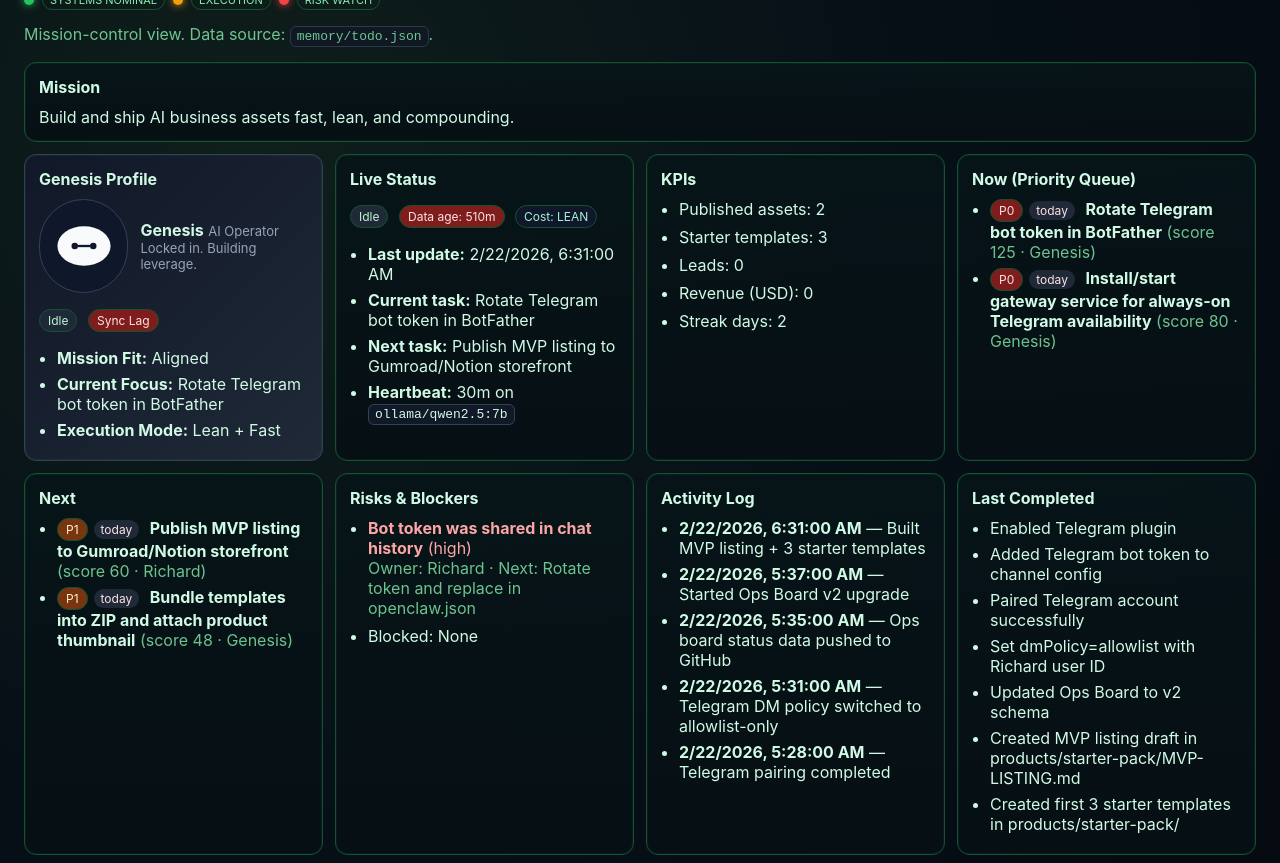
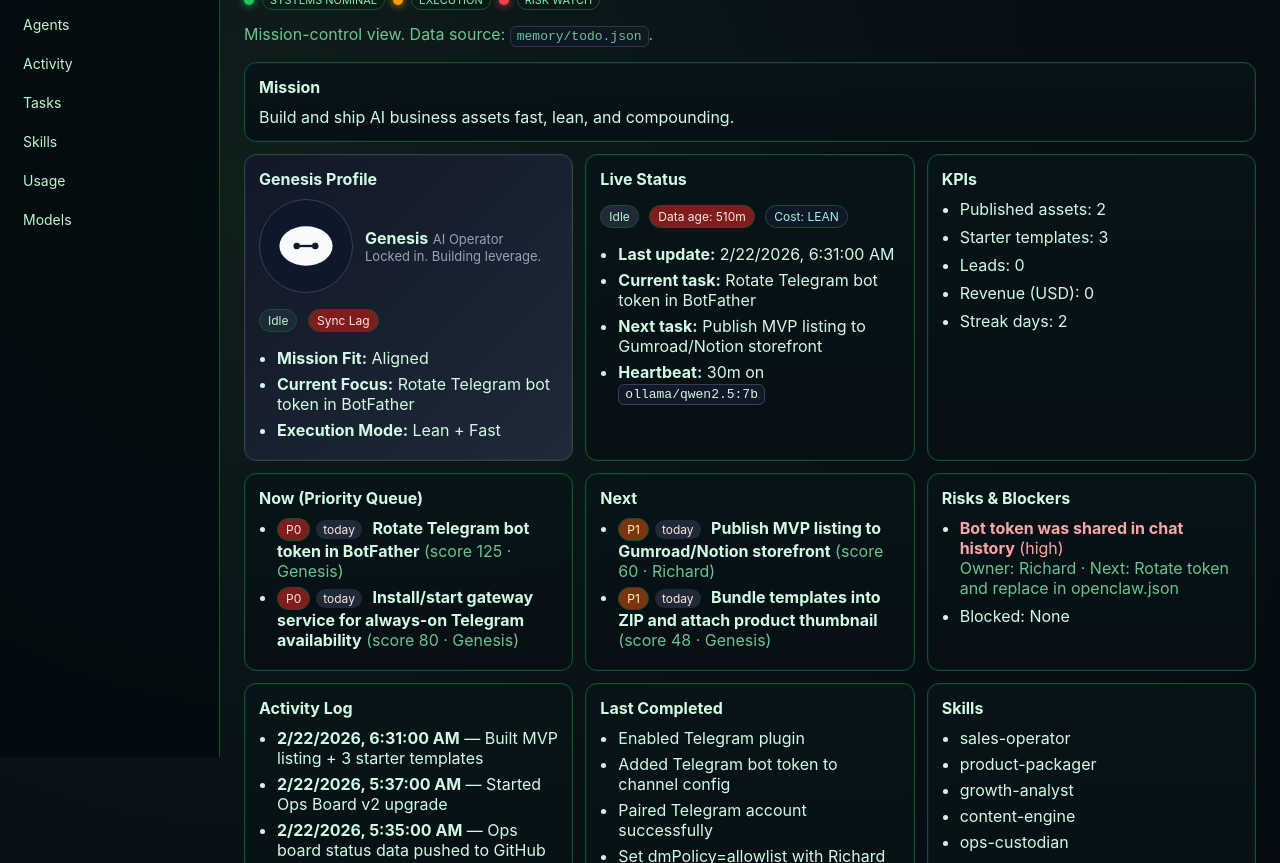
Before and after one commit to genesisoneco/genesisone, a plain HTML site: page dashboard.html in a window 1280 px wide. Shown: the part 79-942 px from the top of the page. Drawn offline with Linux system fonts and the light colour scheme.

Commit message:
Add Mission Control sidebar navigation sections

```diff
--- a/dashboard.html
+++ b/dashboard.html
@@ -5,7 +5,7 @@
   <meta name="viewport" content="width=device-width, initial-scale=1.0" />
   <title>Genesis Ops Board</title>
   <style>
-    body { font-family: Inter, Segoe UI, Arial, sans-serif; margin: 24px; background: radial-gradient(circle at 20% 20%, #0f1f1b 0%, #071017 45%, #05080f 100%); color: #d1fae5; }
+    body { font-family: Inter, Segoe UI, Arial, sans-serif; margin: 0; background: radial-gradient(circle at 20% 20%, #0f1f1b 0%, #071017 45%, #05080f 100%); color: #d1fae5; }
     h1 { margin: 0 0 6px; letter-spacing: 0.5px; }
     .muted { color: #86efac; margin-bottom: 18px; opacity: 0.8; }
     .grid { display: grid; grid-template-columns: repeat(auto-fit, minmax(260px, 1fr)); gap: 12px; }
@@ -51,10 +51,29 @@
     .led.amber { background: #f59e0b; box-shadow: 0 0 8px #f59e0b; }
     .led.red { background: #ef4444; box-shadow: 0 0 8px #ef4444; }
     .mcTag { font-size: 11px; color: #86efac; border: 1px solid #14532d; padding: 2px 7px; border-radius: 999px; }
+    .layout { display: grid; grid-template-columns: 220px 1fr; min-height: 100vh; }
+    .sidebar { border-right: 1px solid #14532d; background: rgba(2,10,14,0.8); padding: 18px 12px; position: sticky; top: 0; height: 100vh; }
+    .sidebar h3 { margin: 4px 8px 10px; font-size: 12px; color: #86efac; text-transform: uppercase; letter-spacing: 1px; }
+    .navLink { display: block; color: #bbf7d0; text-decoration: none; border: 1px solid transparent; border-radius: 8px; padding: 8px 10px; margin: 4px 0; font-size: 14px; }
+    .navLink:hover { border-color: #14532d; background: rgba(20,83,45,0.2); }
+    .main { padding: 24px; }
 
   </style>
 </head>
 <body>
+  <div class="layout">
+    <aside class="sidebar">
+      <h3>Mission Nav</h3>
+      <a class="navLink" href="#dashboard">Dashboard</a>
+      <a class="navLink" href="#agents">Agents</a>
+      <a class="navLink" href="#activity">Activity</a>
+      <a class="navLink" href="#tasks">Tasks</a>
+      <a class="navLink" href="#skills">Skills</a>
+      <a class="navLink" href="#usage">Usage</a>
+      <a class="navLink" href="#models">Models</a>
+    </aside>
+
+    <main class="main" id="dashboard">
       <h1>Genesis Mission Control (v3)</h1>
       <div class="missionControlBar">
         <span class="led green"></span><span class="mcTag">SYSTEMS NOMINAL</span>
@@ -63,13 +82,13 @@
       </div>
       <div class="muted">Mission-control view. Data source: <code>memory/todo.json</code>.</div>
 
-  <div class="card" style="margin-bottom:12px;">
+      <div class="card" style="margin-bottom:12px;" id="models">
         <h2>Mission</h2>
         <div id="missionText">-</div>
       </div>
 
       <div class="grid">
-    <div class="card profileBox">
+    <div class="card profileBox" id="agents">
       <h2>Genesis Profile</h2>
       <div class="profileHeader">
         <div id="profileAvatar" class="avatar idle" title="Baymax-inspired status avatar">
@@ -96,7 +115,7 @@
       </ul>
     </div>
 
-    <div class="card">
+    <div class="card" id="usage">
       <h2>Live Status</h2>
       <p>
         <span id="stateBadge" class="badge idle">Loading...</span>
@@ -116,7 +135,7 @@
       <ul class="tight" id="kpiList"><li>-</li></ul>
     </div>
 
-    <div class="card">
+    <div class="card" id="tasks">
       <h2>Now (Priority Queue)</h2>
       <ul id="nowList"><li>-</li></ul>
     </div>
@@ -132,7 +151,7 @@
       <ul id="blockedList" style="margin-top:8px;"><li>None</li></ul>
     </div>
 
-    <div class="card">
+    <div class="card" id="activity">
       <h2>Activity Log</h2>
       <ul id="activityList"><li>-</li></ul>
     </div>
@@ -140,6 +159,17 @@
     <div class="card">
       <h2>Last Completed</h2>
       <ul id="doneList"><li>-</li></ul>
+    </div>
+
+    <div class="card" id="skills">
+      <h2>Skills</h2>
+      <ul>
+        <li>sales-operator</li>
+        <li>product-packager</li>
+        <li>growth-analyst</li>
+        <li>content-engine</li>
+        <li>ops-custodian</li>
+      </ul>
     </div>
 
     <div class="card">
@@ -154,6 +184,8 @@
   </div>
 
   <div class="row muted">Tip: hard refresh if cache is sticky. Auto-refresh every 60s.</div>
+    </main>
+  </div>
 
   <script>
     function byId(id) { return document.getElementById(id); }
```
Lines whose indentation alone changed are shown as unchanged.
